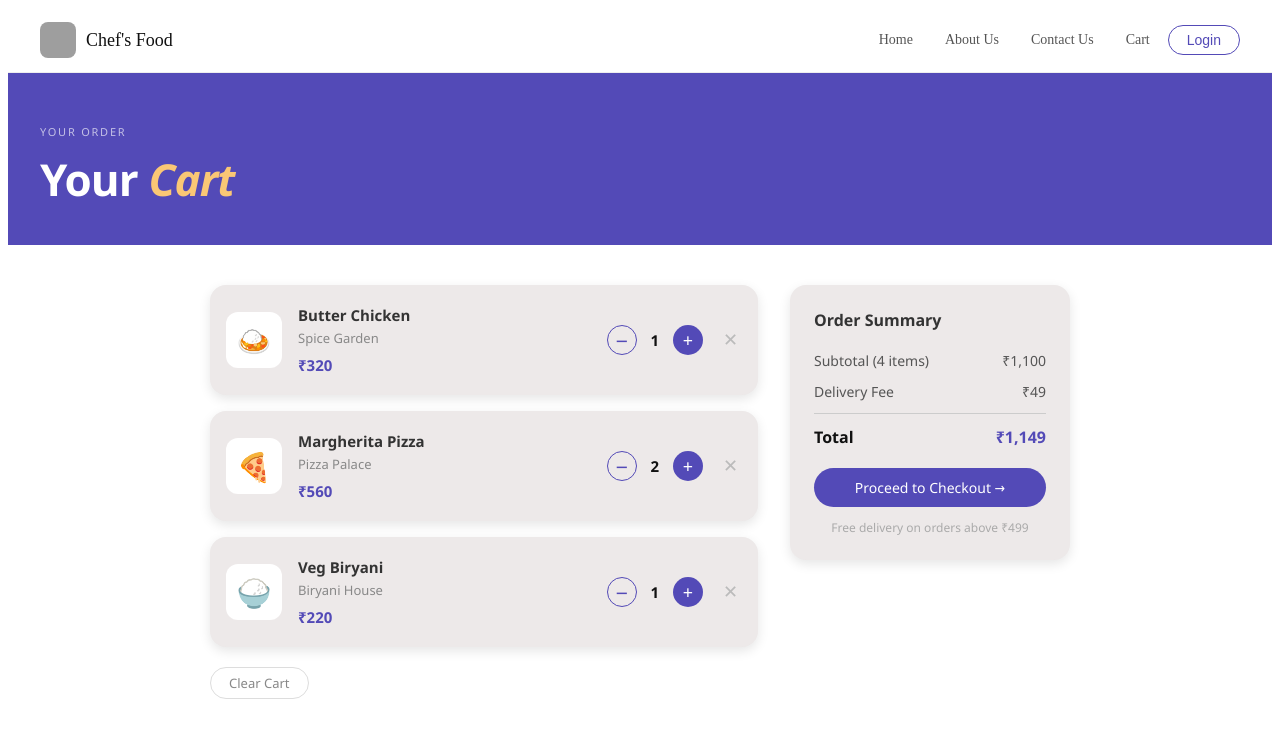
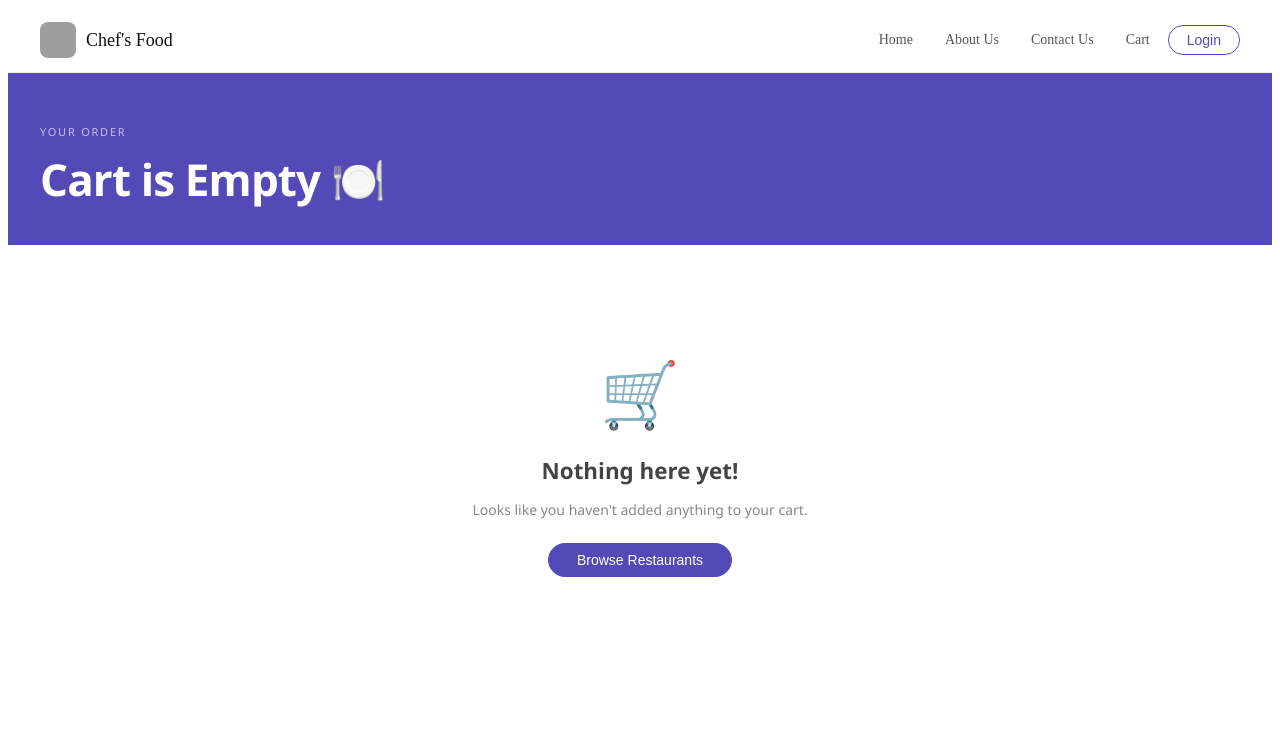
Before and after one commit to yashaswipatil/foodStore, a React (Vite) app: page /cart in a window 1280 px wide. Shown: the top 738 px of the page. Built offline with nearby package versions, Linux system fonts and the light colour scheme; grey boxes are pictures that could not be loaded.

Commit message:
added cart page functionality

```diff
--- a/index.css
+++ b/index.css
@@ -398,6 +398,6 @@
 }
 
 .add-btn:hover {
-    background: #fc8019;
+    background: #534AB7;
     color: white;
 }
--- a/package.json
+++ b/package.json
@@ -24,7 +24,7 @@
   "homepage": "https://github.com/yashaswipatil/foodStore#readme",
   "devDependencies": {
     "eslint": "^9.29.0",
-    "parcel": "^2.15.2"
+    "parcel": "^2.16.4"
   },
   "dependencies": {
     "react": "^19.1.0",
--- a/src/components/Cart.js
+++ b/src/components/Cart.js
@@ -1,56 +1,27 @@
-import React, { useState } from "react";
-
-const initialItems = [
-  {
-    id: 1,
-    name: "Butter Chicken",
-    restaurant: "Spice Garden",
-    price: 320,
-    qty: 1,
-    emoji: "🍛",
-  },
-  {
-    id: 2,
-    name: "Margherita Pizza",
-    restaurant: "Pizza Palace",
-    price: 280,
-    qty: 2,
-    emoji: "🍕",
-  },
-  {
-    id: 3,
-    name: "Veg Biryani",
-    restaurant: "Biryani House",
-    price: 220,
-    qty: 1,
-    emoji: "🍚",
-  },
-];
+import React from "react";
+import { useCart } from "../utils/cartContext";
 
 const Cart = () => {
-  const [items, setItems] = useState(initialItems);
+  const {
+    items,
+    updateQty,
+    removeItem,
+    clearCart,
+  } = useCart();
 
-  const updateQty = (id, delta) => {
-    setItems((prev) =>
-      prev
-        .map((item) =>
-          item.id === id ? { ...item, qty: item.qty + delta } : item,
-        )
-        .filter((item) => item.qty > 0),
+  const subtotal = items.reduce(
+    (sum, item) => sum + item.price * item.qty,
+    0
   );
-  };
 
-  const removeItem = (id) =>
-    setItems((prev) => prev.filter((item) => item.id !== id));
-
-  const subtotal = items.reduce((sum, item) => sum + item.price * item.qty, 0);
   const deliveryFee = items.length > 0 ? 49 : 0;
   const total = subtotal + deliveryFee;
 
   return (
     <div
       style={{
-        fontFamily: "'Segoe UI', Tahoma, Geneva, Verdana, sans-serif",
+        fontFamily:
+          "'Segoe UI', Tahoma, Geneva, Verdana, sans-serif",
         background: "#fff",
         minHeight: "100vh",
         color: "#111",
@@ -76,6 +47,7 @@ const Cart = () => {
         >
           Your Order
         </p>
+
         <h1
           style={{
             fontSize: "clamp(28px, 4vw, 44px)",
@@ -87,7 +59,12 @@ const Cart = () => {
           {items.length > 0 ? (
             <>
               Your{" "}
-              <span style={{ color: "#FAC775", fontStyle: "italic" }}>
+              <span
+                style={{
+                  color: "#FAC775",
+                  fontStyle: "italic",
+                }}
+              >
                 Cart
               </span>
             </>
@@ -111,7 +88,12 @@ const Cart = () => {
         {/* Cart Items */}
         <div style={{ flex: "1 1 420px" }}>
           {items.length === 0 ? (
-            <div style={{ textAlign: "center", padding: "4rem 2rem" }}>
+            <div
+              style={{
+                textAlign: "center",
+                padding: "4rem 2rem",
+              }}
+            >
               <span
                 style={{
                   fontSize: "64px",
@@ -121,6 +103,7 @@ const Cart = () => {
               >
                 🛒
               </span>
+
               <h2
                 style={{
                   fontSize: "1.4rem",
@@ -130,6 +113,7 @@ const Cart = () => {
               >
                 Nothing here yet!
               </h2>
+
               <p
                 style={{
                   color: "#888",
@@ -137,10 +121,14 @@ const Cart = () => {
                   marginBottom: "24px",
                 }}
               >
-                Looks like you haven't added anything to your cart.
+                Looks like you haven't added anything
+                to your cart.
               </p>
+
               <button
-                onClick={() => (window.location.href = "/")}
+                onClick={() =>
+                  (window.location.href = "/")
+                }
                 style={{
                   padding: "8px 28px",
                   fontSize: "14px",
@@ -150,23 +138,29 @@ const Cart = () => {
                   background: "#534AB7",
                   color: "#fff",
                   cursor: "pointer",
-                  fontFamily: "inherit",
                 }}
               >
                 Browse Restaurants
               </button>
             </div>
           ) : (
+            <>
               <div
-              style={{ display: "flex", flexDirection: "column", gap: "1rem" }}
+                style={{
+                  display: "flex",
+                  flexDirection: "column",
+                  gap: "1rem",
+                }}
               >
                 {items.map((item) => (
                   <div
                     key={item.id}
                     style={{
-                    background: "rgb(237, 233, 233)",
+                      background:
+                        "rgb(237, 233, 233)",
                       borderRadius: "1rem",
-                    boxShadow: "0 0.25rem 0.75rem rgba(0,0,0,0.1)",
+                      boxShadow:
+                        "0 0.25rem 0.75rem rgba(0,0,0,0.1)",
                       padding: "1.25rem 1rem",
                       display: "flex",
                       alignItems: "center",
@@ -187,24 +181,27 @@ const Cart = () => {
                         flexShrink: 0,
                       }}
                     >
-                    {item.emoji}
+                      {item.emoji || "🍽️"}
                     </div>
 
                     {/* Info */}
-                  <div style={{ flex: 1, minWidth: 0 }}>
+                    <div
+                      style={{
+                        flex: 1,
+                        minWidth: 0,
+                      }}
+                    >
                       <h3
                         style={{
                           fontSize: "15px",
                           fontWeight: 600,
                           color: "#333",
                           margin: "0 0 4px",
-                        whiteSpace: "nowrap",
-                        overflow: "hidden",
-                        textOverflow: "ellipsis",
                         }}
                       >
                         {item.name}
                       </h3>
+
                       <p
                         style={{
                           fontSize: "13px",
@@ -214,6 +211,7 @@ const Cart = () => {
                       >
                         {item.restaurant}
                       </p>
+
                       <p
                         style={{
                           fontSize: "15px",
@@ -222,51 +220,45 @@ const Cart = () => {
                           margin: 0,
                         }}
                       >
-                      ₹{(item.price * item.qty).toLocaleString()}
+                        ₹
+                        {(
+                          item.price * item.qty
+                        ).toLocaleString()}
                       </p>
                     </div>
 
-                  {/* Qty Controls */}
+                    {/* Quantity Controls */}
                     <div
                       style={{
                         display: "flex",
                         alignItems: "center",
                         gap: "10px",
-                      flexShrink: 0,
                       }}
                     >
                       <button
-                      onClick={() => updateQty(item.id, -1)}
+                        onClick={() =>
+                          updateQty(item.id, -1)
+                        }
                         style={{
                           width: "30px",
                           height: "30px",
                           borderRadius: "50%",
-                        border: "1.5px solid #534AB7",
+                          border:
+                            "1.5px solid #534AB7",
                           background: "transparent",
                           color: "#534AB7",
-                        fontSize: "18px",
                           cursor: "pointer",
-                        display: "flex",
-                        alignItems: "center",
-                        justifyContent: "center",
-                        fontFamily: "inherit",
-                        lineHeight: 1,
                         }}
                       >
                         −
                       </button>
-                    <span
-                      style={{
-                        fontSize: "15px",
-                        fontWeight: 600,
-                        minWidth: "16px",
-                        textAlign: "center",
-                      }}
-                    >
-                      {item.qty}
-                    </span>
+
+                      <span>{item.qty}</span>
+
                       <button
-                      onClick={() => updateQty(item.id, 1)}
+                        onClick={() =>
+                          updateQty(item.id, 1)
+                        }
                         style={{
                           width: "30px",
                           height: "30px",
@@ -274,13 +266,7 @@ const Cart = () => {
                           border: "none",
                           background: "#534AB7",
                           color: "#fff",
-                        fontSize: "18px",
                           cursor: "pointer",
-                        display: "flex",
-                        alignItems: "center",
-                        justifyContent: "center",
-                        fontFamily: "inherit",
-                        lineHeight: 1,
                         }}
                       >
                         +
@@ -289,71 +275,63 @@ const Cart = () => {
 
                     {/* Remove */}
                     <button
-                    onClick={() => removeItem(item.id)}
+                      onClick={() =>
+                        removeItem(item.id)
+                      }
                       style={{
                         background: "none",
                         border: "none",
+                        fontSize: "18px",
                         cursor: "pointer",
-                      fontSize: "18px",
-                      color: "#bbb",
-                      flexShrink: 0,
-                      padding: "4px",
+                        color: "#999",
                       }}
-                    title="Remove item"
                     >
                       ✕
                     </button>
                   </div>
                 ))}
+              </div>
 
-              {/* Clear Cart */}
               <button
-                onClick={() => setItems([])}
+                onClick={clearCart}
                 style={{
-                  alignSelf: "flex-start",
-                  padding: "6px 18px",
-                  fontSize: "13px",
-                  fontWeight: 500,
-                  border: "1.5px solid #ddd",
+                  marginTop: "16px",
+                  padding: "8px 20px",
                   borderRadius: "20px",
+                  border: "1px solid #ddd",
                   background: "transparent",
-                  color: "#888",
                   cursor: "pointer",
-                  fontFamily: "inherit",
-                  marginTop: "4px",
-                }}
-                onMouseEnter={(e) => {
-                  e.currentTarget.style.borderColor = "#534AB7";
-                  e.currentTarget.style.color = "#534AB7";
-                }}
-                onMouseLeave={(e) => {
-                  e.currentTarget.style.borderColor = "#ddd";
-                  e.currentTarget.style.color = "#888";
                 }}
               >
                 Clear Cart
               </button>
-            </div>
+            </>
           )}
         </div>
 
-        {/* Order Summary */}
+        {/* Summary */}
         {items.length > 0 && (
-          <div style={{ flex: "0 1 280px", position: "sticky", top: "80px" }}>
           <div
             style={{
-                background: "rgb(237, 233, 233)",
+              flex: "0 1 280px",
+              position: "sticky",
+              top: "80px",
+            }}
+          >
+            <div
+              style={{
+                background:
+                  "rgb(237, 233, 233)",
                 borderRadius: "1rem",
-                boxShadow: "0 0.25rem 0.75rem rgba(0,0,0,0.1)",
+                boxShadow:
+                  "0 0.25rem 0.75rem rgba(0,0,0,0.1)",
                 padding: "1.5rem",
               }}
             >
               <h2
                 style={{
                   fontSize: "16px",
-                  fontWeight: 600,
-                  color: "#333",
-                  margin: "0 0 20px",
+                  marginBottom: "20px",
                 }}
               >
                 Order Summary
@@ -364,46 +342,58 @@ const Cart = () => {
                   display: "flex",
                   flexDirection: "column",
                   gap: "12px",
-                  marginBottom: "20px",
                 }}
               >
                 <div
                   style={{
                     display: "flex",
-                    justifyContent: "space-between",
-                    fontSize: "14px",
-                    color: "#555",
+                    justifyContent:
+                      "space-between",
                   }}
                 >
                   <span>
-                    Subtotal ({items.reduce((s, i) => s + i.qty, 0)} items)
+                    Subtotal (
+                    {items.reduce(
+                      (sum, item) =>
+                        sum + item.qty,
+                      0
+                    )}{" "}
+                    items)
                   </span>
-                  <span>₹{subtotal.toLocaleString()}</span>
+
+                  <span>
+                    ₹{subtotal.toLocaleString()}
+                  </span>
                 </div>
+
                 <div
                   style={{
                     display: "flex",
-                    justifyContent: "space-between",
-                    fontSize: "14px",
-                    color: "#555",
+                    justifyContent:
+                      "space-between",
                   }}
                 >
                   <span>Delivery Fee</span>
                   <span>₹{deliveryFee}</span>
                 </div>
+
+                <hr />
+
                 <div
                   style={{
-                    borderTop: "0.5px solid #ccc",
-                    paddingTop: "12px",
                     display: "flex",
-                    justifyContent: "space-between",
-                    fontSize: "16px",
-                    fontWeight: 600,
-                    color: "#111",
+                    justifyContent:
+                      "space-between",
+                    fontWeight: "bold",
                   }}
                 >
                   <span>Total</span>
-                  <span style={{ color: "#534AB7" }}>
+
+                  <span
+                    style={{
+                      color: "#534AB7",
+                    }}
+                  >
                     ₹{total.toLocaleString()}
                   </span>
                 </div>
@@ -412,44 +402,17 @@ const Cart = () => {
               <button
                 style={{
                   width: "100%",
+                  marginTop: "20px",
                   padding: "10px",
-                  fontSize: "14px",
-                  fontWeight: 500,
                   border: "none",
                   borderRadius: "20px",
                   background: "#534AB7",
                   color: "#fff",
                   cursor: "pointer",
-                  fontFamily: "inherit",
-                  transition: "background 0.2s",
                 }}
-                onMouseEnter={(e) =>
-                  (e.currentTarget.style.background = "#3C3489")
-                }
-                onMouseLeave={(e) =>
-                  (e.currentTarget.style.background = "#534AB7")
-                }
-                onMouseDown={(e) =>
-                  (e.currentTarget.style.background = "#26215C")
-                }
-                onMouseUp={(e) =>
-                  (e.currentTarget.style.background = "#3C3489")
-                }
               >
                 Proceed to Checkout →
               </button>
-
-              <p
-                style={{
-                  fontSize: "12px",
-                  color: "#aaa",
-                  textAlign: "center",
-                  marginTop: "12px",
-                  marginBottom: 0,
-                }}
-              >
-                Free delivery on orders above ₹499
-              </p>
             </div>
           </div>
         )}
--- /dev/null
+++ b/src/utils/cartContext.js
@@ -0,0 +1,60 @@
+import { createContext, useContext, useState } from "react";
+
+const CartContext = createContext();
+
+export const CartProvider = ({ children }) => {
+  const [items, setItems] = useState([]);
+
+  const addItem = (item) => {
+    setItems((prev) => {
+      const existing = prev.find((i) => i.id === item.id);
+
+      if (existing) {
+        return prev.map((i) =>
+          i.id === item.id ? { ...i, qty: i.qty + 1 } : i,
+        );
+      }
+
+      return [...prev, { ...item, qty: 1 }];
+    });
+  };
+
+  const removeItem = (id) => {
+    setItems((prev) => prev.filter((item) => item.id !== id));
+  };
+
+  const updateQty = (id, delta) => {
+    setItems((prev) =>
+      prev
+        .map((item) =>
+          item.id === id
+            ? {
+                ...item,
+                qty: item.qty + delta,
+              }
+            : item,
+        )
+        .filter((item) => item.qty > 0),
+    );
+  };
+
+  const clearCart = () => {
+    setItems([]);
+  };
+
+  return (
+    <CartContext.Provider
+      value={{
+        items,
+        addItem,
+        removeItem,
+        updateQty,
+        clearCart,
+      }}
+    >
+      {children}
+    </CartContext.Provider>
+  );
+};
+
+export const useCart = () => useContext(CartContext);
```
Also changed, not shown: src/App.js (+7 -1 lines), src/components/RestaurantMenu.js (+18 -2 lines), 1 other file (tests, documents, lock files or other folders). Lines whose indentation alone changed are shown as unchanged.
